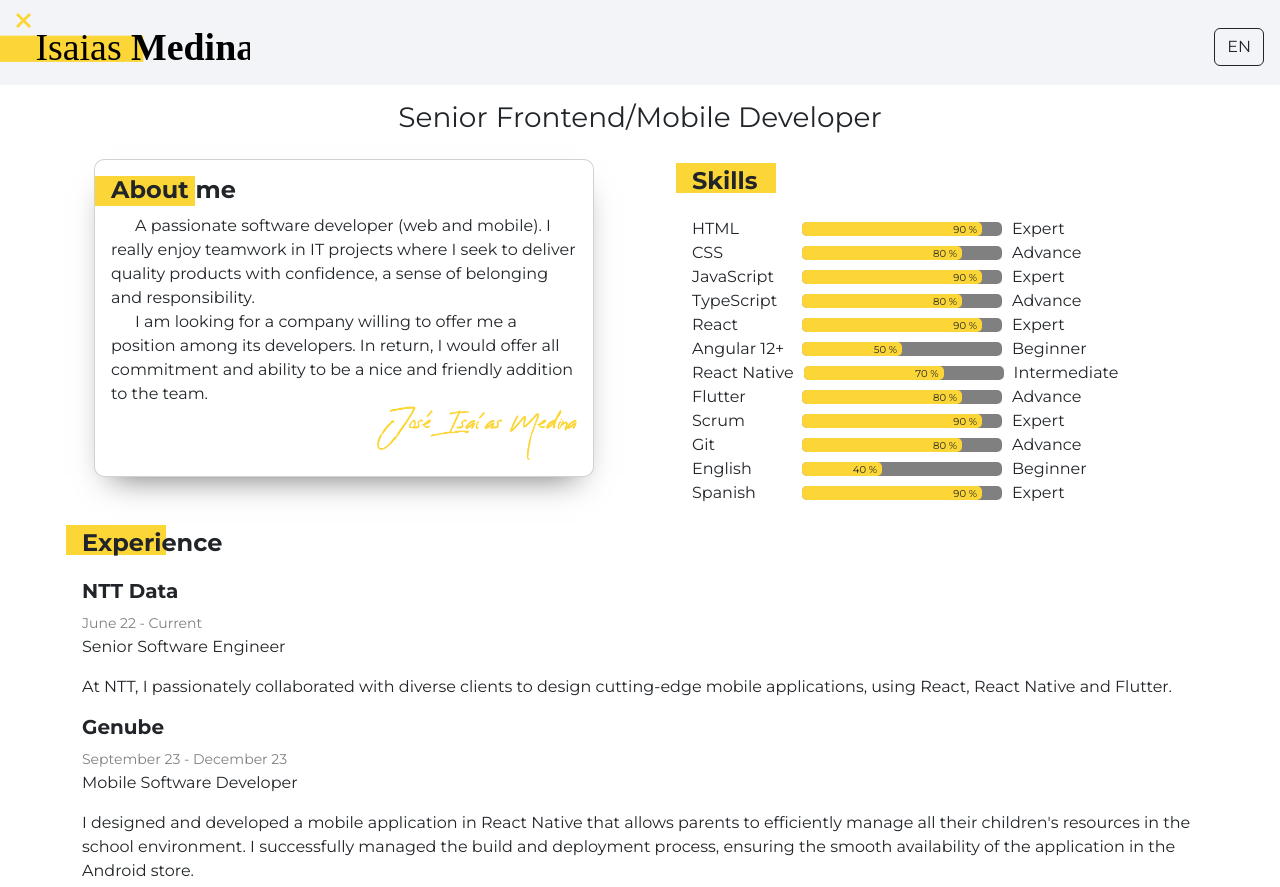
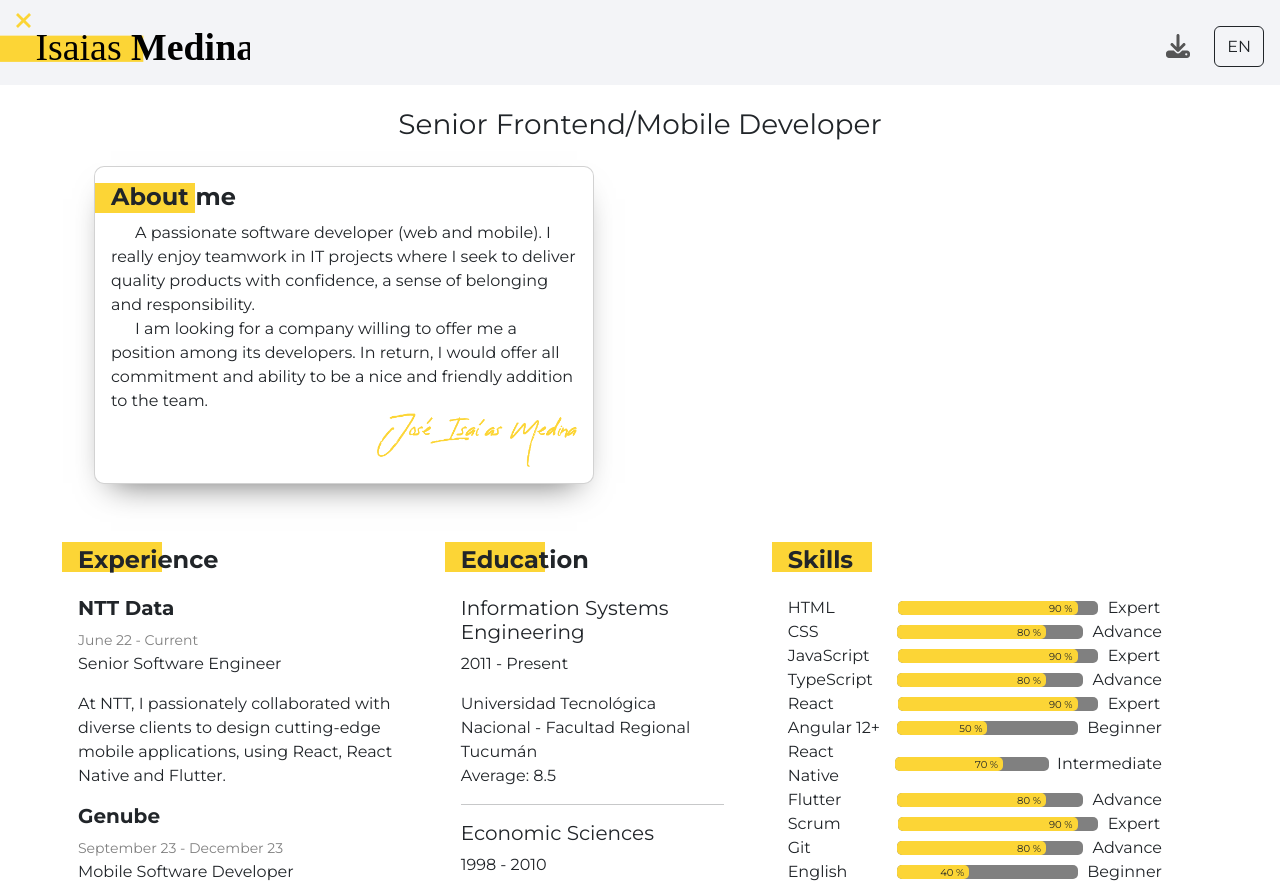
Before and after one commit to isamed92/isamed92.github.io, a React (Vite) app: page / in a window 1280 px wide. Shown: the top 887 px of the page. Built offline with nearby package versions, Linux system fonts and the light colour scheme; a web font is replaced by a local one.

Commit message:
feat: add education component

```diff
--- a/package.json
+++ b/package.json
@@ -10,6 +10,9 @@
     "preview": "vite preview"
   },
   "dependencies": {
+    "@fortawesome/fontawesome-svg-core": "^6.5.1",
+    "@fortawesome/free-solid-svg-icons": "^6.5.1",
+    "@fortawesome/react-fontawesome": "^0.2.0",
     "bootstrap": "^5.3.2",
     "react": "^18.2.0",
     "react-bootstrap": "^2.9.1",
--- a/src/App.tsx
+++ b/src/App.tsx
@@ -8,6 +8,7 @@ import {
   Footer,
   Space,
   Experience,
+  Education,
 } from './components';
 import { Message } from './helpers';
 import { Col, Container, Row } from 'react-bootstrap';
@@ -30,7 +31,8 @@ function App() {
       defaultLocale={LOCALES.ENGLISH}
     >
       <CustomNavbar setLocale={handleLocale} />
-      <h3 className='text-center mt-3'>
+      <Space height={100} />
+      <h3 className='text-center mt-2'>
         <span className='bold me-2'>
           <Message id='seniority' />
         </span>
@@ -39,18 +41,23 @@ function App() {
 
       <Container>
         <Row>
-          <Col>
+          <Col xs={12}>
             <AboutMe />
           </Col>
-          <Col>
-            <Skills />
-          </Col>
+          <Col xs={12}></Col>
         </Row>
       </Container>
-      <Container>
+      <Space height={50} />
+      <Container className='p-2'>
         <Row>
-          <Col>
+          <Col xs={12} lg={4} className=''>
             <Experience />
+          </Col>
+          <Col xs={12} lg={3} className=''>
+            <Education />
+          </Col>
+          <Col xs={12} lg={5} className=''>
+            <Skills />
           </Col>
         </Row>
       </Container>
--- a/src/components/CustomNavbar.tsx
+++ b/src/components/CustomNavbar.tsx
@@ -1,13 +1,15 @@
 import React from 'react';
 import { Navbar, Nav, Button } from 'react-bootstrap';
 import { Message } from '../helpers';
+import { FontAwesomeIcon } from '@fortawesome/react-fontawesome';
+import { faDownload } from '@fortawesome/free-solid-svg-icons';
 
 interface CustomNavbarProps {
   setLocale: () => void;
 }
 export const CustomNavbar: React.FC<CustomNavbarProps> = ({ setLocale }) => {
   return (
-    <Navbar className='navbar justify-content-between'>
+    <Navbar className='navbar justify-content-between fixed-top'>
       <Navbar.Brand className='d-flex flex-column'>
         <img
           src='assets/decoration-x.svg'
@@ -24,6 +26,9 @@ export const CustomNavbar: React.FC<CustomNavbarProps> = ({ setLocale }) => {
       </Navbar.Brand>
 
       <Nav className='mx-3 mt-2'>
+        <Nav.Link href='#' className='mx-3'>
+          <FontAwesomeIcon icon={faDownload} size='xl' />
+        </Nav.Link>
         <Button variant='outline-dark' onClick={setLocale}>
           <Message id='locale' />
         </Button>
--- /dev/null
+++ b/src/components/Education.tsx
@@ -0,0 +1,53 @@
+import React from 'react';
+import { Message } from '../helpers';
+import { Title } from '.';
+
+interface Study {
+  school: string;
+  carrer: string;
+  average: string;
+  duration: string;
+}
+
+const utn = {
+  school: 'Universidad Tecnológica Nacional - Facultad Regional Tucumán',
+  carrer: 'utnCarrer',
+  average: '8.5',
+  duration: 'utnDuration',
+};
+
+const cef = {
+  school: 'CEF - San Francisco',
+  carrer: 'cefCarrer',
+  average: '7.5',
+  duration: 'cefDuration',
+};
+
+const studies: Study[] = [utn, cef];
+
+export const Education: React.FC = () => {
+  return (
+    <>
+      <div className='experience_title'>
+        <Title id='educationTitle' />
+      </div>
+      <br />
+
+      {studies.map((study) => (
+        <div key={study.carrer}>
+          <h5 className='bold'>
+            <Message id={study.carrer} />
+          </h5>
+          <p>
+            <Message id={study.duration} />
+          </p>
+          {study.school}
+          <p>
+            <Message id={'averageTitle'} />: {study.average}
+          </p>
+          <hr />
+        </div>
+      ))}
+    </>
+  );
+};
--- a/src/components/index.ts
+++ b/src/components/index.ts
@@ -4,4 +4,5 @@ export { AboutMe } from './AboutMe';
 export { Title } from './Title';
 export { Skills } from './Skills';
 export { Experience } from './Experience';
+export { Education } from './Education';
 export { Footer } from './Footer';
--- a/src/i18n/messages.ts
+++ b/src/i18n/messages.ts
@@ -26,6 +26,12 @@ interface IMessages {
     moodleDuration: string;
     rollingDescription: string;
     rollingDuration: string;
+    utnCarrer: string;
+    utnDuration: string;
+    cefCarrer: string;
+    cefDuration: string;
+    averageTitle: string;
+    educationTitle: string;
   };
 }
 
@@ -63,6 +69,12 @@ export const messages: IMessages = {
     rollingDescription:
       'I taught online full-stack web programming classes, covering a curriculum from basic to intermediate levels, to a commission of approximately 25 students.',
     rollingDuration: 'June 20 - September 20',
+    utnCarrer: 'Information Systems Engineering',
+    utnDuration: '2011 - Present',
+    cefCarrer: 'Economic Sciences',
+    cefDuration: '1998 - 2010',
+    averageTitle: 'Average',
+    educationTitle: 'Education',
   },
   [LOCALES.SPANISH]: {
     locale: 'ES',
@@ -97,5 +109,11 @@ export const messages: IMessages = {
     rollingDescription:
       'Impartí clases en línea de programación web full-stack, abarcando un currículo desde niveles básicos hasta intermedios, a una comisión de aproximadamente 25 estudiantes.',
     rollingDuration: 'Junio 20 - Septiembre 20',
+    utnCarrer: 'Ingeniería en Sistemas de Información',
+    utnDuration: '2011 - Presente',
+    cefCarrer: 'Ciencias Económicas',
+    cefDuration: '1998 - 2010',
+    averageTitle: 'Promedio',
+    educationTitle: 'Educación',
   },
 };
--- a/src/index.css
+++ b/src/index.css
@@ -72,7 +72,7 @@ body {
   display: flex;
   flex-direction: column;
   justify-content: space-between;
-  padding: 20px 40px;
+  padding: 0px 40px;
 }
 
 .skill-item {
```
Also changed, not shown: 1 other file (tests, documents, lock files or other folders).
